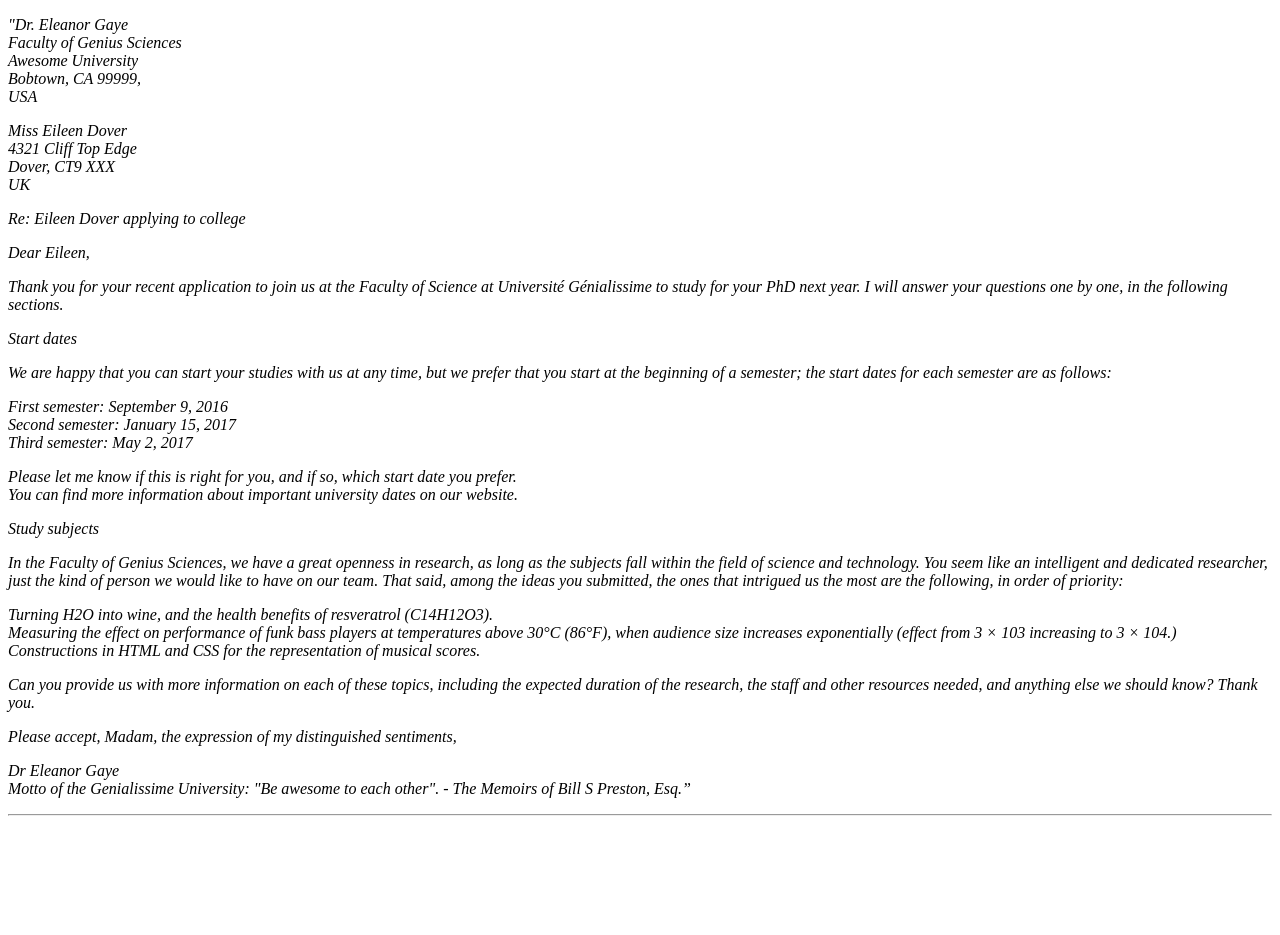
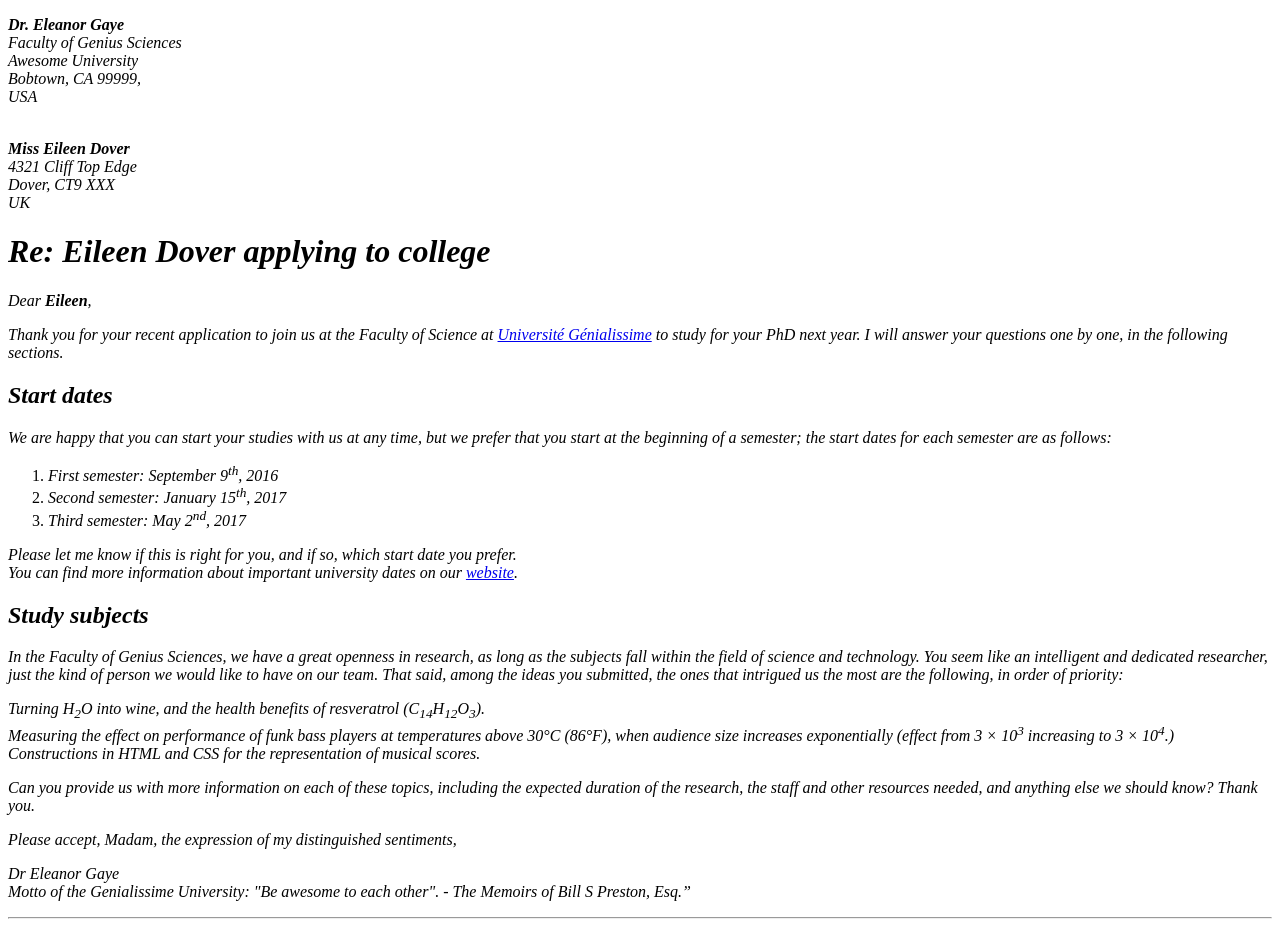
Before and after one commit to Piouscode/4HTML-letter-assignment, a plain HTML site: page index.html in a window 1280 px wide. Before the commit the page ends 832 px from the top, so only its background shows below. Drawn offline with Linux system fonts and the light colour scheme.

Commit message:
Update index.html

```diff
--- a/index.html
+++ b/index.html
@@ -8,37 +8,37 @@
   </head>
   <body>
     <p>
-      <i>"Dr. Eleanor Gaye</i><br />
+      <address><i><b>Dr. Eleanor Gaye</b></i><br />
       <i>Faculty of Genius Sciences</i><br />
       <i>Awesome University</i><br />
       <i>Bobtown, CA 99999,</i><br />
-      <i>USA</i><br />
+      <i>USA</i></address><br />
     </p>
 
     <p>
-      <i>Miss Eileen Dover</i><br />
+      <address><i><b>Miss Eileen Dover</b></i><br />
       <i>4321 Cliff Top Edge</i><br />
       <i>Dover, CT9 XXX</i><br />
-      <i>UK</i>
+      <i>UK</i></address>
     </p>
 
+    <h1>
+      <i>Re: Eileen Dover applying to college</i>
+    </h1>
     <p>
-      <i>Re: Eileen Dover applying to college</i>
-    </p>
-    <p>
-      <i>Dear Eileen,</i>
+      <i>Dear <b>Eileen</b>,</i>
     </p>
     <p>
       <i
         >Thank you for your recent application to join us at the Faculty of
-        Science at Universit&eacute; G&eacute;nialissime to study for your PhD
+        Science at <a href="http://example.com"><i>Universit&eacute; G&eacute;nialissime</i></a> to study for your PhD
         next year. I will answer your questions one by one, in the following
         sections.</i
       >
     </p>
-    <p>
+    <h2>
       <i>Start dates</i>
-    </p>
+    </h2>
     <p>
       <i
         >We are happy that you can start your studies with us at any time, but
@@ -47,25 +47,18 @@
       >
     </p>
     <p>
-      <i>First semester: September 9, 2016</i><br />
-      <i>Second semester: January 15, 2017</i><br />
-      <i>Third semester: May 2, 2017</i><br />
+      <ol>
+<li><i>First semester: September 9<sup>th</sup>, 2016</i></li>
+<li><i>Second semester: January 15<sup>th</sup>, 2017</i></li>
+<li><i>Third semester: May 2<sup>nd</sup>, 2017</i></li>
+</ol>
     </p>
 
-    <p>
-      <i
-        >Please let me know if this is right for you, and if so, which start
-        date you prefer.</i
-      ><br />
-      <i>
-        You can find more information about important university dates on our
-        website.</i
-      >
-    </p>
+   <p><i>Please let me know if this is right for you, and if so, which start date you prefer.</i><br /><i>You can find more information about important university dates on our <a href="http://example.com">website</a>.</i></p>
 
-    <p>
+    <h2>
       <i>Study subjects</i>
-    </p>
+    </h2>
 
     <p>
       <i
@@ -78,22 +71,7 @@
       >
     </p>
 
-    <p>
-      <i
-        >Turning H2O into wine, and the health benefits of resveratrol
-        (C14H12O3). </i
-      ><br />
-      <i>
-        Measuring the effect on performance of funk bass players at temperatures
-        above 30&deg;C (86&deg;F), when audience size increases exponentially
-        (effect from 3 &times; 103 increasing to 3 &times; 104.)</i
-      ><br />
-
-      <i
-        >Constructions in HTML and CSS for the representation of musical
-        scores.</i
-      ><br />
-    </p>
+    <p><i>Turning H<sub>2</sub>O into wine, and the health benefits of resveratrol (C<sub>14</sub>H<sub>12</sub>O<sub>3</sub>).</i><br /><i>Measuring the effect on performance of funk bass players at temperatures above 30&deg;C (86&deg;F), when audience size increases exponentially (effect from 3 &times; 10<sup>3</sup> increasing to 3 &times; 10<sup>4</sup>.)</i><br /><i>Constructions in HTML and CSS for the representation of musical scores.</i></p>
 
     <p>
       <i
```
